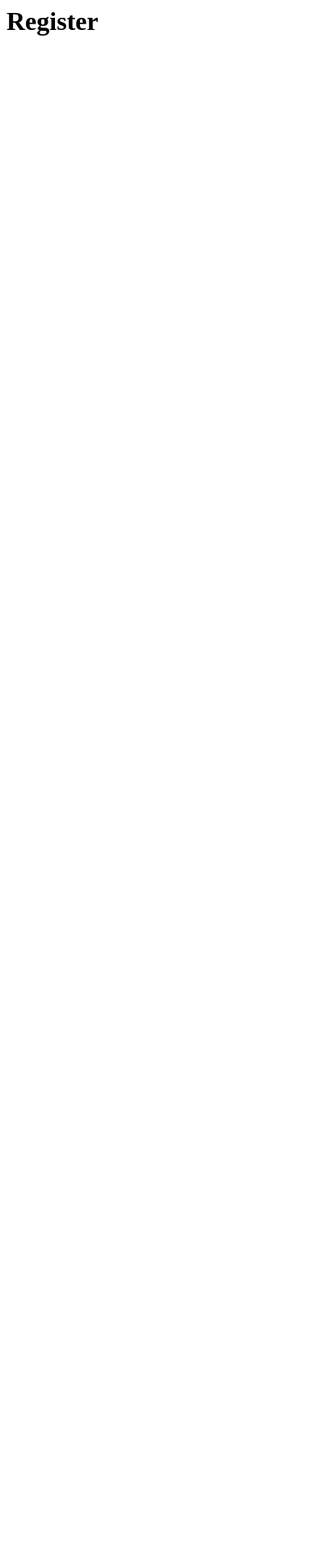
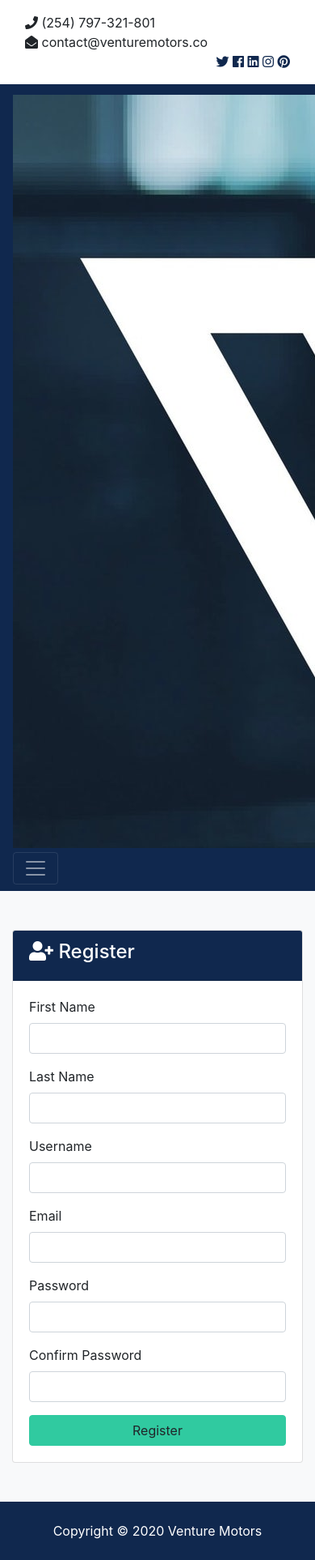
Before and after one commit to bonaventureogeto/VentureMotors, a Django app: page /accounts/register in a window 390 px wide; the page is wider, and only the part inside the window is pictured. Before the commit the part shown is almost empty. Shown: that part at 81% size. Before the commit the page ends 44 px from the top of that part, so only its background shows below. Run offline with Django 3.2, Linux system fonts and the light colour scheme; some libraries are stand-ins or nearby versions.

Commit message:
Added register & login templates

```diff
--- a/accounts/views.py
+++ b/accounts/views.py
@@ -1,13 +1,25 @@
 from django.shortcuts import render, redirect
 
+
 def register(request):
-    return render(request, 'accounts/register.html')
+    if request.method == 'POST':
+        #Register User
+        return
+    else:
+        return render(request, 'accounts/register.html')
+
 
 def login(request):
-    return render(request, 'accounts/login.html')
+    if request.method == 'POST':
+        #Login User
+        return
+    else:
+        return render(request, 'accounts/login.html')
+
 
 def logout(request):
     return redirect('index')
 
+
 def dashboard(request):
     return render(request, 'accounts/dashboard.html')
--- a/templates/accounts/register.html
+++ b/templates/accounts/register.html
@@ -1 +1,55 @@
-<h1>Register</h1>
+{% extends 'base.html' %}
+
+{% block content %}
+<section id="register" class="bg-light py-5">
+    <div class="container">
+        <div class="row">
+            <div class="col-md-6 mx-auto">
+                <div class="card">
+                    <div class="card-header bg-primary text-white">
+                        <h4>
+                            <i class="fas fa-user-plus"></i> Register</h4>
+                    </div>
+                    <div class="card-body">
+                        <form action="{% url 'register' %}" method="POST">
+                            {% csrf_token %}
+                            <div class="form-group">
+                                <label for="first_name">First Name</label>
+                                <input type="text" name="first_name"
+                                    class="form-control" required>
+                            </div>
+                            <div class="form-group">
+                                <label for="last_name">Last Name</label>
+                                <input type="text" name="last_name"
+                                    class="form-control" required>
+                            </div>
+                            <div class="form-group">
+                                <label for="username">Username</label>
+                                <input type="text" name="username"
+                                    class="form-control" required>
+                            </div>
+                            <div class="form-group">
+                                <label for="email">Email</label>
+                                <input type="email" name="email"
+                                    class="form-control" required>
+                            </div>
+                            <div class="form-group">
+                                <label for="password2">Password</label>
+                                <input type="password" name="password"
+                                    class="form-control" required>
+                            </div>
+                            <div class="form-group">
+                                <label for="password">Confirm Password</label>
+                                <input type="password" name="password2"
+                                    class="form-control" required>
+                            </div>
+                            <input type="submit" value="Register" class="btn
+                                btn-secondary btn-block">
+                        </form>
+                    </div>
+                </div>
+            </div>
+        </div>
+    </div>
+</section>
+{% endblock %}
```
Also changed, not shown: templates/accounts/login.html (+37 -1 lines).
